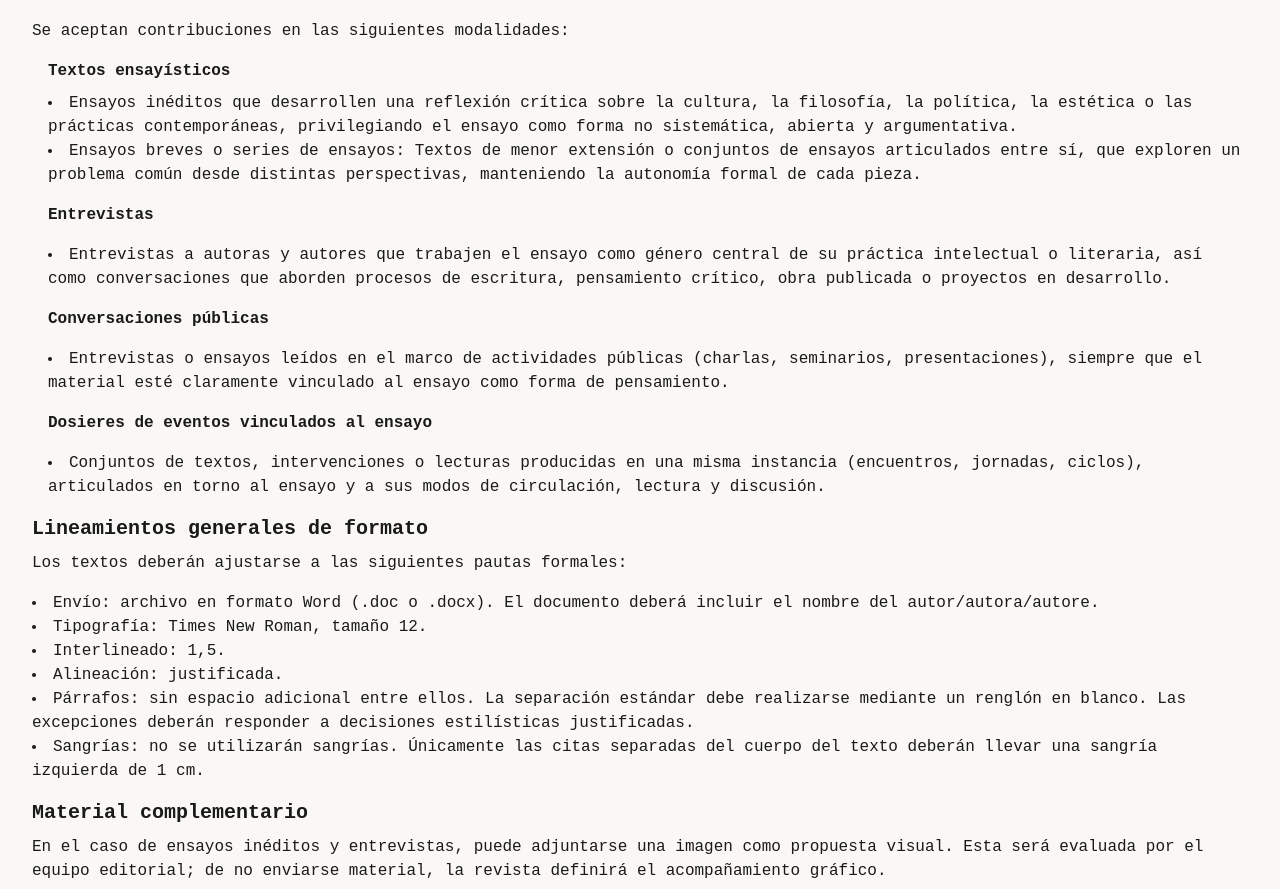
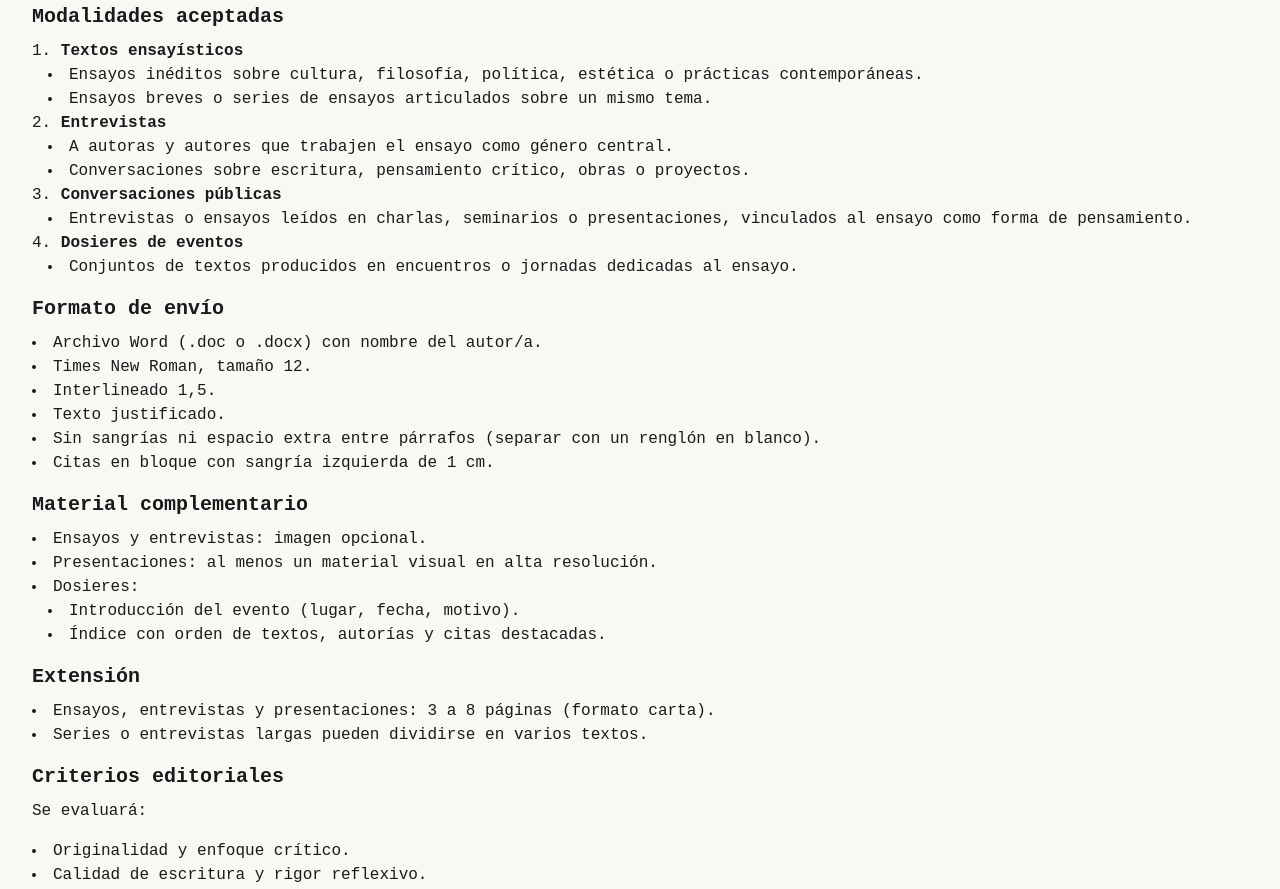
Before and after one commit to ferdinandda/viaje-webpage, a SvelteKit app: page /convocatoria in a window 1280 px wide. Shown: the part 441-1330 px from the top of the page. Built offline with nearby package versions, Linux system fonts and the light colour scheme.

Commit message:
docs: Update content on 'Convocatoria' page

```diff
--- a/src/routes/convocatoria/+page.svelte
+++ b/src/routes/convocatoria/+page.svelte
@@ -1,69 +1,77 @@
 <div class="font-[var(--font-body)] p-8 pt-24">
   <div class="h-2 bg-black w-full mb-24"></div>
   <h1 class="text-3xl font-bold mb-4 text-center">Convocatoria abierta</h1>
-  <p class="text-lg text-center mb-8">Envíos a viajerevista@gmail.com</p>
+  <p class="text-lg text-center mb-4">Envíos a viajerevista@gmail.com</p>
 
   <h2 class="text-xl font-bold mb-2">Tipos de colaboraciones</h2>
-  <p class="mb-4">La revista recibe colaboraciones personales vinculadas al ensayo como forma crítica y creativa, entendido como un modo de pensamiento situado, experimental y reflexivo, en diálogo con la tradición del ensayo moderno y contemporáneo, tal como fue pensada por autores como Lukács y Adorno: una forma no sistemática, fragmentaria y especulativa, que ensaya ideas sin clausurarlas y que se define por su relación analítica con, sobre todo, la experiencia de quien escribe.</p>
-  <p class="mb-4">Se aceptan contribuciones en las siguientes modalidades:</p>
+  <p class="mb-4 text-justify">La revista recibe colaboraciones vinculadas al ensayo como forma crítica y creativa, entendido como un modo de pensamiento situado, experimental y reflexivo, en diálogo con la tradición del ensayo moderno y contemporáneo, tal como fue pensada por autores como Lukács, Adorno y Bense: una forma no sistemática, fragmentaria y especulativa, que ensaya ideas sin clausurarlas y que se define por su relación analítica con, sobre todo, la experiencia de quien escribe.</p>
+
+  <h2 class="text-xl font-bold mb-2">Modalidades aceptadas</h2>
+  <ol class="list-decimal list-inside mb-4">
+    <li><p class="inline font-bold">Textos ensayísticos</p>
+      <ul class="list-disc list-inside ml-4">
+        <li class="text-justify">Ensayos inéditos sobre cultura, filosofía, política, estética o prácticas contemporáneas.</li>
+        <li class="text-justify">Ensayos breves o series de ensayos articulados sobre un mismo tema.</li>
+      </ul>
+    </li>
+    <li><p class="inline font-bold">Entrevistas</p>
+      <ul class="list-disc list-inside ml-4">
+        <li class="text-justify">A autoras y autores que trabajen el ensayo como género central.</li>
+        <li class="text-justify">Conversaciones sobre escritura, pensamiento crítico, obras o proyectos.</li>
+      </ul>
+    </li>
+    <li><p class="inline font-bold">Conversaciones públicas</p>
+      <ul class="list-disc list-inside ml-4">
+        <li class="text-justify">Entrevistas o ensayos leídos en charlas, seminarios o presentaciones, vinculados al ensayo como forma de pensamiento.</li>
+      </ul>
+    </li>
+    <li><p class="inline font-bold">Dosieres de eventos</p>
+      <ul class="list-disc list-inside ml-4">
+        <li class="text-justify">Conjuntos de textos producidos en encuentros o jornadas dedicadas al ensayo.</li>
+      </ul>
+    </li>
+  </ol>
+
+  <h2 class="text-xl font-bold mb-2">Formato de envío</h2>
   <ul class="list-disc list-inside mb-4">
-    <p class="mb-2 pl-4"><strong>Textos ensayísticos</strong></p>
-    <ul class="list-disc list-inside ml-4">
-        <li>Ensayos inéditos que desarrollen una reflexión crítica sobre la cultura, la filosofía, la política, la estética o las prácticas contemporáneas, privilegiando el ensayo como forma no sistemática, abierta y argumentativa.</li>
-        <li>Ensayos breves o series de ensayos: Textos de menor extensión o conjuntos de ensayos articulados entre sí, que exploren un problema común desde distintas perspectivas, manteniendo la autonomía formal de cada pieza.</li>
-    </ul>
-    <p class="my-4 pl-4"><strong>Entrevistas</strong></p>
-    <ul class="list-disc list-inside ml-4">
-        <li>Entrevistas a autoras y autores que trabajen el ensayo como género central de su práctica intelectual o literaria, así como conversaciones que aborden procesos de escritura, pensamiento crítico, obra publicada o proyectos en desarrollo.</li>
-    </ul>
-    <p class="my-4 pl-4"><strong>Conversaciones públicas</strong></p>
-    <ul class="list-disc list-inside ml-4">
-        <li>Entrevistas o ensayos leídos en el marco de actividades públicas (charlas, seminarios, presentaciones), siempre que el material esté claramente vinculado al ensayo como forma de pensamiento.</li>
-    </ul>
-    <p class="my-4 pl-4"><strong>Dosieres de eventos vinculados al ensayo</strong></p>
-    <ul class="list-disc list-inside ml-4">
-        <li>Conjuntos de textos, intervenciones o lecturas producidas en una misma instancia (encuentros, jornadas, ciclos), articulados en torno al ensayo y a sus modos de circulación, lectura y discusión.</li>
-    </ul>
-  </ul>
-
-  <h2 class="text-xl font-bold mb-2">Lineamientos generales de formato</h2>
-  <p class="mb-4">Los textos deberán ajustarse a las siguientes pautas formales:</p>
-  <ul class="list-disc list-inside mb-4">
-    <li>Envío: archivo en formato Word (.doc o .docx). El documento deberá incluir el nombre del autor/autora/autore.</li>
-    <li>Tipografía: Times New Roman, tamaño 12.</li>
-    <li>Interlineado: 1,5.</li>
-    <li>Alineación: justificada.</li>
-    <li>Párrafos: sin espacio adicional entre ellos. La separación estándar debe realizarse mediante un renglón en blanco. Las excepciones deberán responder a decisiones estilísticas justificadas.</li>
-    <li>Sangrías: no se utilizarán sangrías. Únicamente las citas separadas del cuerpo del texto deberán llevar una sangría izquierda de 1 cm.</li>
+    <li class="text-justify">Archivo Word (.doc o .docx) con nombre del autor/a.</li>
+    <li class="text-justify">Times New Roman, tamaño 12.</li>
+    <li class="text-justify">Interlineado 1,5.</li>
+    <li class="text-justify">Texto justificado.</li>
+    <li class="text-justify">Sin sangrías ni espacio extra entre párrafos (separar con un renglón en blanco).</li>
+    <li class="text-justify">Citas en bloque con sangría izquierda de 1 cm.</li>
   </ul>
 
   <h2 class="text-xl font-bold mb-2">Material complementario</h2>
-  <p class="mb-4">En el caso de ensayos inéditos y entrevistas, puede adjuntarse una imagen como propuesta visual. Esta será evaluada por el equipo editorial; de no enviarse material, la revista definirá el acompañamiento gráfico.</p>
-  <p class="mb-4">Para presentaciones, deberá adjuntarse al menos un material visual pertinente (portadas de libros, fotografías del evento o del/de la autor/a entrevistado/a), en alta resolución.</p>
-  <p class="mb-4">En los dosieres de eventos, además de enviar cada texto en documentos separados, deberá incorporarse:</p>
   <ul class="list-disc list-inside mb-4">
-    <li>Un formulario completo con una introducción a la actividad (lugar, fecha y motivo).</li>
-    <li>Un índice que indique el orden de los textos, la autoría correspondiente y las citas que se deseen destacar para el diseño gráfico.</li>
+    <li class="text-justify">Ensayos y entrevistas: imagen opcional.</li>
+    <li class="text-justify">Presentaciones: al menos un material visual en alta resolución.</li>
+    <li class="text-justify">Dosieres:
+      <ul class="list-disc list-inside ml-4">
+        <li class="text-justify">Introducción del evento (lugar, fecha, motivo).</li>
+        <li class="text-justify">Índice con orden de textos, autorías y citas destacadas.</li>
+      </ul>
+    </li>
   </ul>
 
-  <h2 class="text-xl font-bold mb-2">Extensión de los textos</h2>
+  <h2 class="text-xl font-bold mb-2">Extensión</h2>
   <ul class="list-disc list-inside mb-4">
-    <li>Ensayos, entrevistas y presentaciones: mínimo 3 páginas y máximo 8 páginas en formato carta. En el caso de series de ensayos o entrevistas extensas, la extensión podrá distribuirse en uno o varios textos.</li>
-
+    <li class="text-justify">Ensayos, entrevistas y presentaciones: 3 a 8 páginas (formato carta).</li>
+    <li class="text-justify">Series o entrevistas largas pueden dividirse en varios textos.</li>
   </ul>
 
-  <h2 class="text-xl font-bold mb-2">Criterios editoriales de evaluación</h2>
-  <p class="mb-4">Una vez recibida la propuesta, el comité editorial de Revista [viaje] evaluará su eventual publicación considerando, entre otros, los siguientes aspectos:</p>
+  <h2 class="text-xl font-bold mb-2">Criterios editoriales</h2>
+  <p class="mb-4 text-justify">Se evaluará: </p>
   <ul class="list-disc list-inside mb-4">
-    <li>Originalidad y enfoque reflexivo: se priorizarán textos que aporten perspectivas críticas, conceptuales o interpretativas relevantes al campo del ensayo.</li>
-    <li>Calidad del pensamiento y de la escritura: se atenderá a la claridad expositiva, la coherencia argumentativa y el rigor reflexivo, así como a la solidez del estilo ensayístico.</li>
-    <li>Pertinencia temática: se valorarán propuestas que dialoguen con problemáticas culturales, territoriales, literarias, políticas o filosóficas contemporáneas.</li>
-    <li>Estructura y desarrollo: la organización del texto y el despliegie progresivo de las ideas serán fundamentales para garantizar una lectura articulada.</li>
-    <li>Afinidad con la política editorial: No se considerarán colaboraciones que promuevan, de forma directa o indirecta, el odio, la discriminación o cualquier tipo de violencia simbólica o verbal.</li>
+    <li class="text-justify">Originalidad y enfoque crítico.</li>
+    <li class="text-justify">Calidad de escritura y rigor reflexivo.</li>
+    <li class="text-justify">Pertinencia temática contemporánea.</li>
+    <li class="text-justify">Claridad de estructura y desarrollo.</li>
+    <li class="text-justify">Afinidad con la política editorial (no se aceptan textos que promuevan odio, discriminación o violencia).</li>
   </ul>
 
   <h2 class="text-xl font-bold mb-2">Derechos de publicación</h2>
-  <p>El envío de una colaboración implica la autorización a [viaje] para publicar, reproducir y difundir el texto en sus plataformas digitales de manera no exclusiva. Los derechos de autor permanecen en todo momento en manos de sus creadores/as. Cualquier publicación posterior del texto deberá mencionar explícitamente su aparición original en Revista [viaje].</p>
+  <p class="mb-4 text-justify">La publicación es no exclusiva. Los derechos de autor permanecen en todo momento en manos de quien escribe. Toda publicación posterior debe mencionar la aparición original en Revista [viaje].</p>
   <div class="h-2 bg-black w-full my-8"></div>
   <img src="/david_lynch.jpg" alt="David Lynch" class="w-1/2 h-auto mx-auto mb-4" />
 </div>
```
